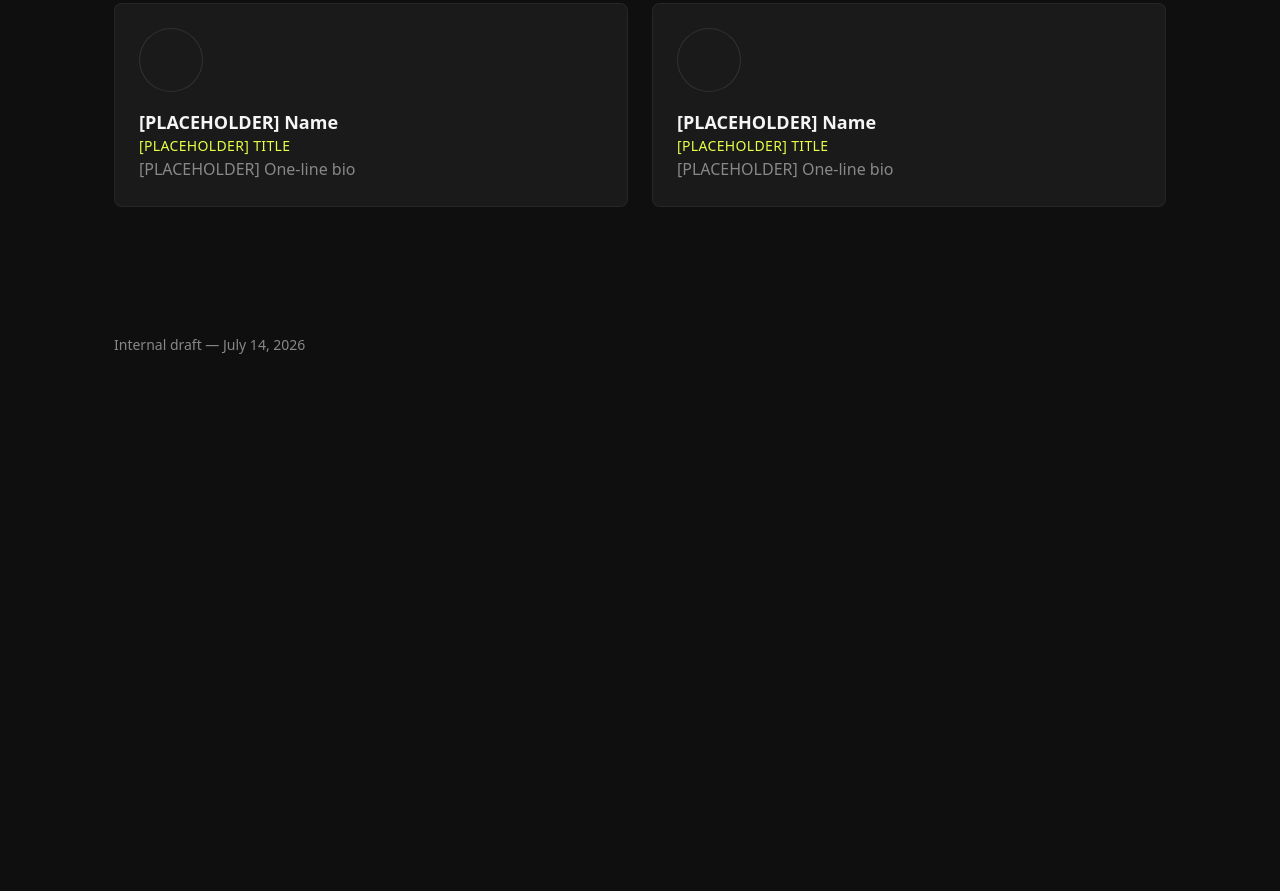
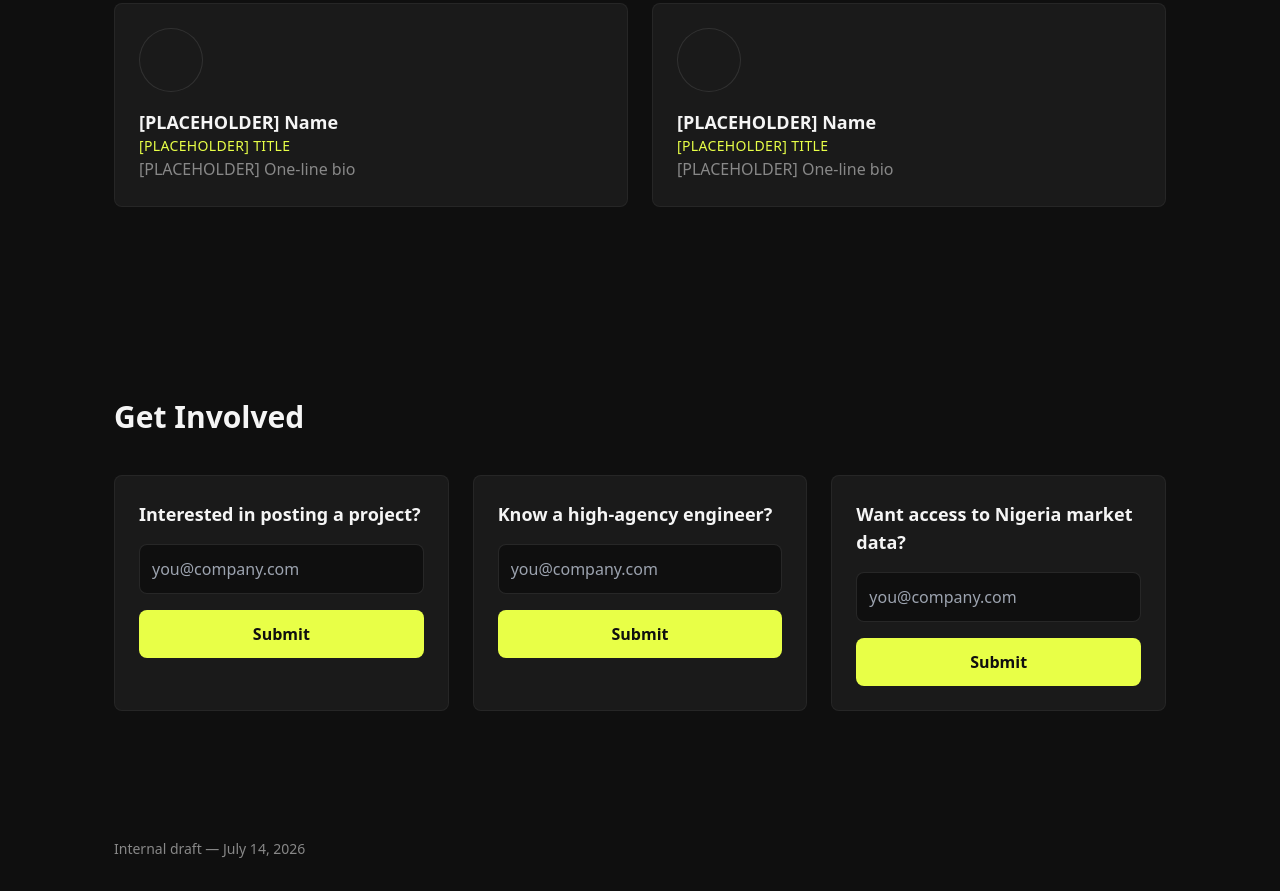
Before and after one commit to josephbenson/iroh, a plain HTML site: page index.html in a window 1280 px wide. Shown: the part 2855-3746 px from the top of the page. Before the commit the page ends 3242 px from the top, so only its background shows below. Drawn offline with nearby package versions, Linux system fonts and the light colour scheme.

Commit message:
feat: add call to action section

```diff
--- a/index.html
+++ b/index.html
@@ -166,6 +166,41 @@
         </div>
       </div>
     </section>
+
+    <section id="cta" class="py-16 md:py-24">
+      <div class="max-w-[1100px] mx-auto px-4 sm:px-6">
+        <h2 class="text-2xl md:text-3xl font-bold mb-8 md:mb-10">Get Involved</h2>
+        <div class="grid grid-cols-1 md:grid-cols-3 gap-4 md:gap-6">
+          <div class="bg-surface rounded-lg p-6 border border-white/5">
+            <h3 class="text-lg font-semibold mb-4">Interested in posting a project?</h3>
+            <form action="[FORMSPREE_ENDPOINT_PLACEHOLDER]" method="POST">
+              <label for="companies-email" class="sr-only">Your company email</label>
+              <input type="email" id="companies-email" name="email" required placeholder="you@company.com" class="w-full rounded-lg p-3 mb-4 bg-bg border border-white/10 text-primary" />
+              <input type="hidden" name="audience" value="companies" />
+              <button type="submit" class="w-full bg-accent text-bg font-semibold rounded-lg p-3">Submit</button>
+            </form>
+          </div>
+          <div class="bg-surface rounded-lg p-6 border border-white/5">
+            <h3 class="text-lg font-semibold mb-4">Know a high-agency engineer?</h3>
+            <form action="[FORMSPREE_ENDPOINT_PLACEHOLDER]" method="POST">
+              <label for="engineers-email" class="sr-only">Your email</label>
+              <input type="email" id="engineers-email" name="email" required placeholder="you@company.com" class="w-full rounded-lg p-3 mb-4 bg-bg border border-white/10 text-primary" />
+              <input type="hidden" name="audience" value="engineers" />
+              <button type="submit" class="w-full bg-accent text-bg font-semibold rounded-lg p-3">Submit</button>
+            </form>
+          </div>
+          <div class="bg-surface rounded-lg p-6 border border-white/5">
+            <h3 class="text-lg font-semibold mb-4">Want access to Nigeria market data?</h3>
+            <form action="[FORMSPREE_ENDPOINT_PLACEHOLDER]" method="POST">
+              <label for="investors-email" class="sr-only">Your email</label>
+              <input type="email" id="investors-email" name="email" required placeholder="you@company.com" class="w-full rounded-lg p-3 mb-4 bg-bg border border-white/10 text-primary" />
+              <input type="hidden" name="audience" value="investors" />
+              <button type="submit" class="w-full bg-accent text-bg font-semibold rounded-lg p-3">Submit</button>
+            </form>
+          </div>
+        </div>
+      </div>
+    </section>
   </main>
 
   <footer class="max-w-[1100px] mx-auto px-4 sm:px-6 py-8">
```
